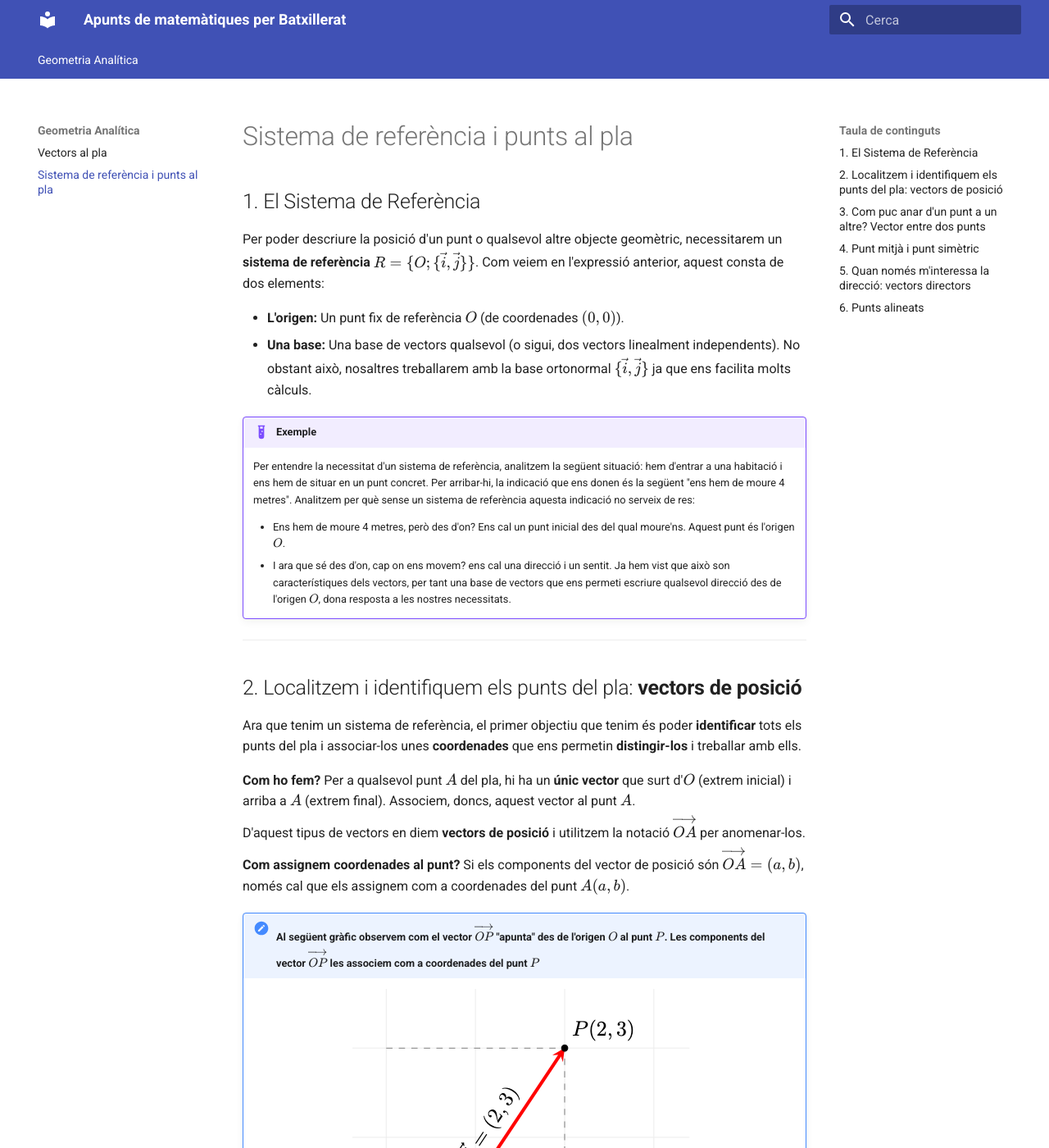
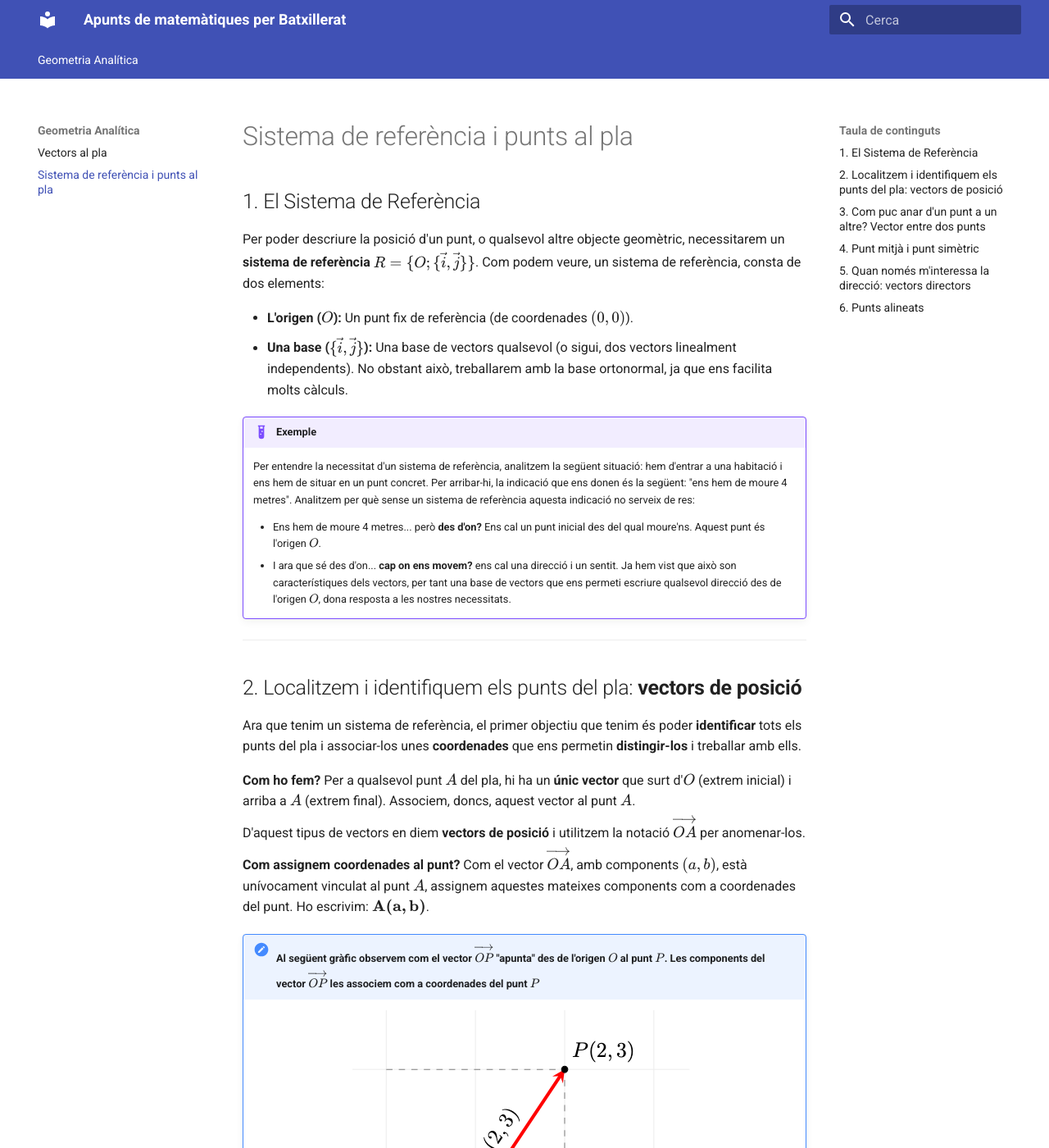
Before and after one commit to irazuzta/MatematiquesBat, an MkDocs documentation site: the page built from docs/geometria/geometria_pla.md, in a window 1280 px wide and 1400 px high. Shown: the whole window at 82% size. Built offline with MkDocs 1.6.1 and Material for MkDocs 9.7.7, drawn with Linux system fonts in a browser that asks for light colours; some of the changed text lies outside the part shown.

Commit message:
Apartat de sistema de referència i punts_4

```diff
--- a/docs/geometria/geometria_pla.md
+++ b/docs/geometria/geometria_pla.md
@@ -1,16 +1,16 @@
 # Sistema de referència i punts al pla
 
 ## 1. El Sistema de Referència
-Per poder descriure la posició d'un punt o qualsevol altre objecte geomètric, necessitarem un **sistema de referència** $R = \{O;\{\vec{i}, \vec{j}\}\}$. Com veiem en l'expressió anterior, aquest consta de dos elements:
+Per poder descriure la posició d'un punt, o qualsevol altre objecte geomètric, necessitarem un **sistema de referència** $R = \{O;\{\vec{i}, \vec{j}\}\}$. Com podem veure, un sistema de referència, consta de dos elements:
 
-* **L'origen:** Un punt fix de referència $O$ (de coordenades $(0,0)$).
-* **Una base:** Una base de vectors qualsevol (o sigui, dos vectors linealment independents). No obstant això, nosaltres treballarem amb la base ortonormal $\{\vec{i}, \vec{j}\}$ ja que ens facilita molts càlculs.
+* **L'origen ($O$):** Un punt fix de referència (de coordenades $(0,0)$).
+* **Una base ($\{\vec{i}, \vec{j}\}$):** Una base de vectors qualsevol (o sigui, dos vectors linealment independents). No obstant això, treballarem amb la base ortonormal, ja que ens facilita molts càlculs.
 
 !!! example "Exemple"
-    Per entendre la necessitat d'un sistema de referència, analitzem la següent situació: hem d'entrar a una habitació i ens hem de situar en un punt concret. Per arribar-hi, la indicació que ens donen és la següent "ens hem de moure 4 metres". Analitzem per què sense un sistema de referència aquesta indicació no serveix de res:
+    Per entendre la necessitat d'un sistema de referència, analitzem la següent situació: hem d'entrar a una habitació i ens hem de situar en un punt concret. Per arribar-hi, la indicació que ens donen és la següent: "ens hem de moure 4 metres". Analitzem per què sense un sistema de referència aquesta indicació no serveix de res:
 
-    * Ens hem de moure 4 metres, però des d'on? Ens cal un punt inicial des del qual moure'ns. Aquest punt és l'origen $O$.
-    * I ara que sé des d'on, cap on ens movem? ens cal una direcció i un sentit. Ja hem vist que això son característiques dels vectors, per tant una base de vectors que ens permeti escriure qualsevol direcció des de l'origen $O$, dona resposta a les nostres necessitats.
+    * Ens hem de moure 4 metres... però **des d'on?** Ens cal un punt inicial des del qual moure'ns. Aquest punt és l'origen $O$.
+    * I ara que sé des d'on... **cap on ens movem?** ens cal una direcció i un sentit. Ja hem vist que això son característiques dels vectors, per tant una base de vectors que ens permeti escriure qualsevol direcció des de l'origen $O$, dona resposta a les nostres necessitats.
 
 ---
 
@@ -19,7 +19,7 @@
 
 **Com ho fem?** Per a qualsevol punt $A$ del pla, hi ha un **únic vector** que surt d'$O$ (extrem inicial) i arriba a $A$ (extrem final). Associem, doncs, aquest vector al punt $A$.
 D'aquest tipus de vectors en diem **vectors de posició** i utilitzem la notació $\overrightarrow{OA}$ per anomenar-los.
-**Com assignem coordenades al punt?** Si els components del vector de posició són $\overrightarrow{OA}=(a,b)$, només cal que els assignem com a coordenades del punt $A(a,b)$.
+**Com assignem coordenades al punt?** Com el vector $\overrightarrow{OA}$, amb components $(a,b)$, està unívocament vinculat al punt $A$, assignem aquestes mateixes components com a coordenades del punt. Ho escrivim: $\mathbf{A(a,b)}$.
 
 !!! Note "Al següent gràfic observem com el vector $\overrightarrow{OP}$ "apunta" des de l'origen $O$ al punt $P$. Les components del vector $\overrightarrow{OP}$ les associem com a coordenades del punt $P$"
     ![vector de posicio](../img/vector_posicio.png)
@@ -33,18 +33,20 @@
 !!! Note "Al següent gràfic observem com el vector $\overrightarrow{AB}$ té com a inici $A$ i com a extrem final $B$"
     ![vector entre dos punts](../img/vector_dos_punts.png)
 
-Si ho mirem vectorialment veiem que:
+**Què ens diu el vector $\mathbf{\overrightarrow{AB}}$ ?** El vector $\overrightarrow{AB}$ ens diu com arribar del punt $A$ al punt $B$, o sigui, com m'he de moure des d'$A$ per arribar $B$. Si ho mirem vectorialment i tal com interpretem la suma de vectors ja ho veiem:
 
 $$\overrightarrow{OA} + \overrightarrow{AB} = \overrightarrow{OB}$$
 
 !!! Note ""
     ![vector entre dos punts](../img/vector_dos_punts_2.png)
 
-De fet, a partir d'ara, com cada vector de posició correspon a un punt, simplificarem les expressions i escriurem:
+Com que els vectors de posició $\overrightarrow{OA}$ i $\overrightarrow{OB}$ s'identifiquen amb els punts $A$ i $B$, a partir d'ara, i per simplificar les expressions, els vectors de posició els escriurem com a punts:
 
 $$A + \overrightarrow{AB} = B$$
 
-**Com podem calcular el vector entre dos punts?** A partir de l'expressió anterior, i també si mirem la interpretació geomètrica de la resta de vectors, tenim que:
+i podem pensar que, si a un punt $A$ li apliquem (sumem) un vector ($\overrightarrow{AB}$), aquest ens transporta a un altre punt ($B$).
+
+**I com podem calcular el vector entre dos punts?** A partir de l'expressió anterior, i també si mirem la interpretació geomètrica de la resta de vectors, tenim que:
 
 $$A + \overrightarrow{AB} = B \implies   \overrightarrow{AB} = B-A$$
 
@@ -52,20 +54,32 @@
 
 $$\overrightarrow{AB} = B - A = (x_B - x_A, y_B - y_A)$$
 
-!!! Note "Vegem les representacions anteriors amb coordenades. És fàcil veure que el vector $\overrightarrow{AB}$ ens diu com canvien o quina és la diferència entre les coordenades dels punts $A$ i $B$."
+!!! Note "Vegem les representacions anteriors amb coordenades. És fàcil veure que el vector $\overrightarrow{AB}$ ens diu com canvien, o quina és la diferència entre, les coordenades dels punts $A$ i $B$."
     ![vector entre dos punts](../img/vector_dos_punts_3.png)
 
+!!! Example "Observem que si apliquem el vector $\overrightarrow{AB}=(4,1)$ al punt $A(1,3)$ obtenim el punt $B(5,4)$:"
+
+    $$A+\overrightarrow{AB} = (1,3)+(4,1)=(5,4)=B$$
+
 ##4. Punt mitjà i punt simètric
-Un problema que podem resoldre amb el que hem vist fins ara és com trobar el **punt mitjà**, $M$, entre 2 punts donats $A(x_A,y_A)$ i $B(x_B,y_B)$:
+Un problema que podem resoldre amb el que hem vist fins ara, és com trobar el **punt mitjà**, $M$, entre 2 punts donats $A(x_A,y_A)$ i $B(x_B,y_B)$:
 
-$$M=(\frac{x_A+x_B}{2},\frac{y_A+y_B}{2})$$
+* Calculem $\overrightarrow{AB}$: $(x_B-x_A,y_B-y_A)$
+* Si al punt $A$ li aplico el vector meitat de $\overrightarrow{AB}$ arribo al punt mitjà, $M$, entre $A$ i $B$
+* Calculo $\displaystyle\frac{1}{2}\overrightarrow{AB}=\left(\frac{x_B-x_A}{2},\frac{y_B-y_A}{2}\right)$
+* Finalment, fem $M=A+\displaystyle\frac{1}{2}\overrightarrow{AB}=\left( x_A+\frac{x_B-x_A}{2}, y_A+\frac{y_B-y_A}{2} \right)$
+* Obtenint:
+
+$$\mathbf{M=\left( \frac{x_A+x_B}{2},\frac{y_A+y_B}{2} \right)}$$
 
 !!! Example "Vegem un exemple gràfic amb coordenades:"
     ![vector entre dos punts](../img/punt_mig.png)
 
-Una variant del problema anterior és com trobar el **punt simètric**, $P'$, d'un punt $P(x_P,y_P)$, respecte d'un punt de simetria, $S(x_S,y_S)$:
+Una variant del problema anterior és com trobar el **punt simètric**, $P'$, d'un punt $P(x_P,y_P)$, respecte d'un punt de simetria, $S(x_S,y_S)$. En lloc d'aplicar el vector meitat, apliquem el vector doble:
 
-$$P'=(2x_S-x_P,2y_S-y_P)$$
+$$P'= P+2\overrightarrow{PS}$$
+
+$$\mathbf{P'=(2x_S-x_P,2y_S-y_P)}$$
 
 !!! Example "Vegem un exemple gràfic amb coordenades:"
     ![vector entre dos punts](../img/punt_simetric.png)
```
